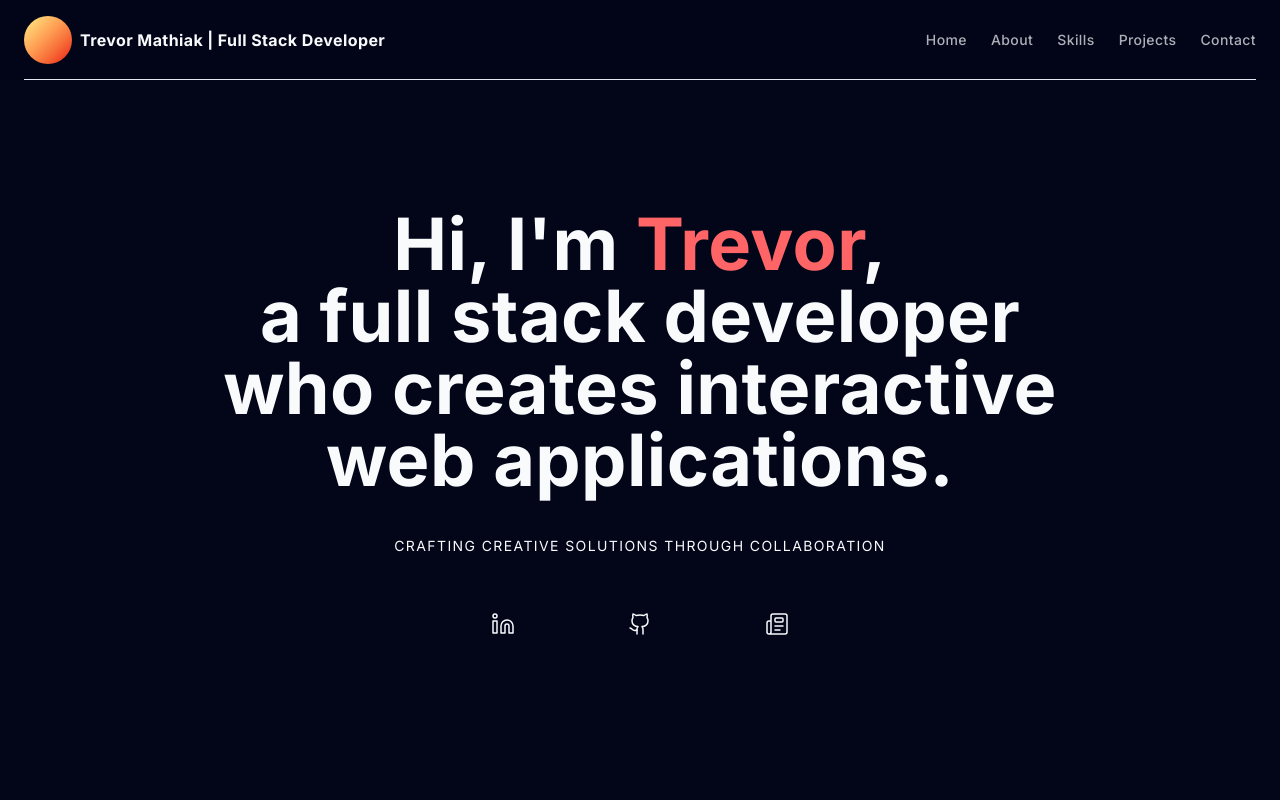
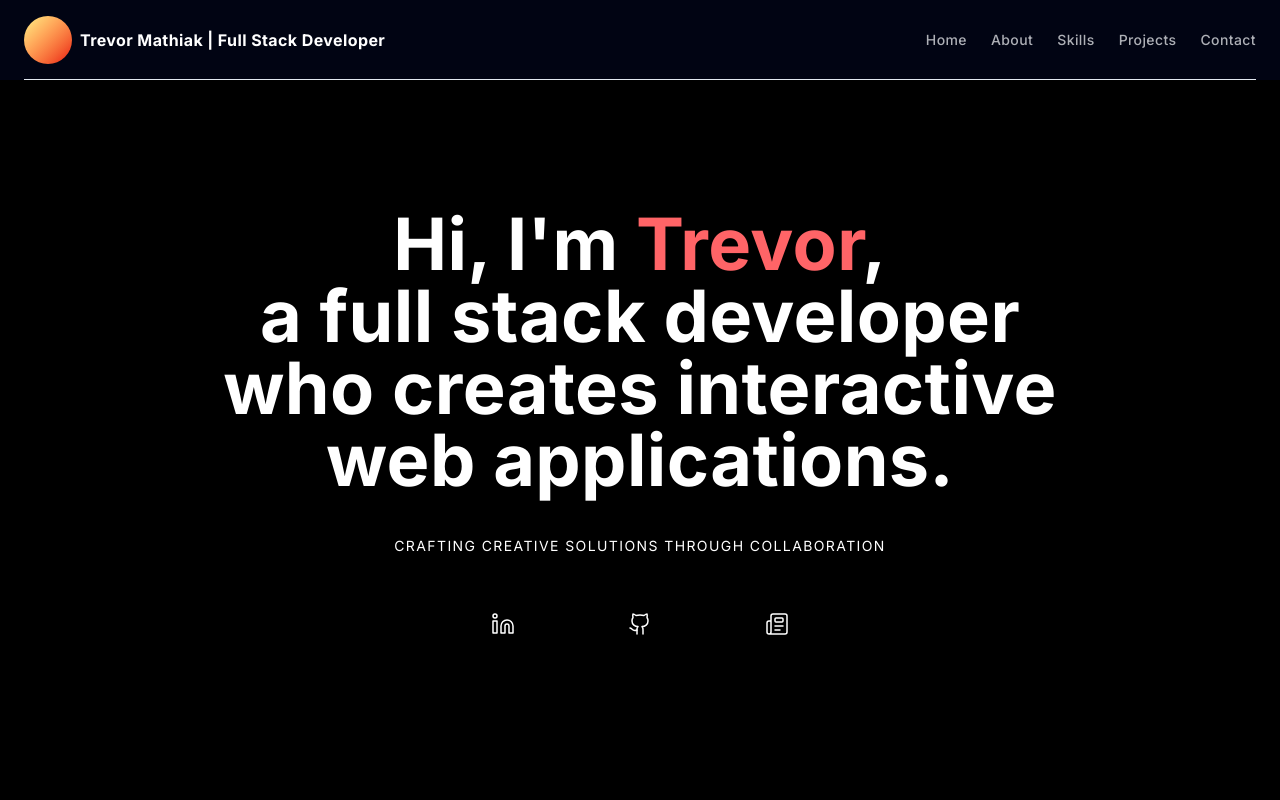
Before and after one commit to trroev/portfolio, a Next.js app: page / in a window 1280 px wide. Shown: the top 800 px of the page. Built offline with nearby package versions, Linux system fonts and the light colour scheme.

Commit message:
chore: theme updates

```diff
--- a/biome.json
+++ b/biome.json
@@ -60,6 +60,9 @@
         "useIsNan": "error",
         "useValidForDirection": "error",
         "useYield": "error"
+      },
+      "nursery": {
+        "useSortedClasses": "error"
       },
       "style": {
         "noInferrableTypes": "error",
--- a/package.json
+++ b/package.json
@@ -13,12 +13,14 @@
     "@hookform/resolvers": "^3.3.1",
     "@sendgrid/mail": "^8.1.4",
     "@vercel/analytics": "^1.4.1",
+    "clsx": "^2.1.1",
     "lucide-react": "^0.473.0",
     "next": "^15.1.5",
     "react": "^19.0.0",
     "react-dom": "^19.0.0",
     "react-hook-form": "^7.45.4",
     "sharp": "^0.33.5",
+    "tailwind-merge": "^2.6.0",
     "zod": "^3.22.2"
   },
   "devDependencies": {
--- a/src/app/globals.css
+++ b/src/app/globals.css
@@ -1,6 +1,9 @@
 @import 'tailwindcss';
 
 @theme {
+  --color-background: oklch(0 0 0);
+  --color-foreground: oklch(100 0 0);
+
   --font-*: initial;
   --font-sans: var(--font-sans), ui-sans-serif, system-ui, sans-serif,
     'Apple Color Emoji', 'Segoe UI Emoji', 'Segoe UI Symbol', 'Noto Color Emoji';
@@ -35,7 +38,7 @@
   }
 
   body {
-    @apply bg-slate-950 tracking-wide text-slate-50;
+    @apply tracking-wide;
   }
 
   h1,
--- a/src/app/layout.tsx
+++ b/src/app/layout.tsx
@@ -2,12 +2,14 @@ import { Analytics } from '@vercel/analytics/react'
 import type { Metadata } from 'next'
 import { Inter as FontSans } from 'next/font/google'
 import localFont from 'next/font/local'
+import type { ReactNode } from 'react'
 
 import './globals.css'
 
 import Navbar from '@/components/Navbar'
 import { navConfig } from '@/config/nav'
 import { siteConfig } from '@/config/site'
+import { cn } from '@/utils/cn'
 
 const fontSans = FontSans({
   subsets: ['latin'],
@@ -54,12 +56,16 @@ export const metadata: Metadata = {
 export default function RootLayout({
   children,
 }: {
-  children: React.ReactNode
+  children: ReactNode
 }) {
   return (
     <html lang="en">
       <body
-        className={`flex min-h-screen flex-col font-sans antialiased ${fontSans.variable} ${calSans.variable}`}
+        className={cn(
+          'flex min-h-screen flex-col bg-background font-sans text-foreground antialiased',
+          fontSans.variable,
+          calSans.variable,
+        )}
       >
         <Navbar items={navConfig.navLinks} />
         <main>{children}</main>
--- /dev/null
+++ b/src/utils/cn.ts
@@ -0,0 +1,7 @@
+import clsx from 'clsx'
+import type { ClassValue } from 'clsx'
+import { twMerge } from 'tailwind-merge'
+
+export function cn(...inputs: ClassValue[]) {
+  return twMerge(clsx(inputs))
+}
```
Also changed, not shown: 1 other file (tests, documents, lock files or other folders).
